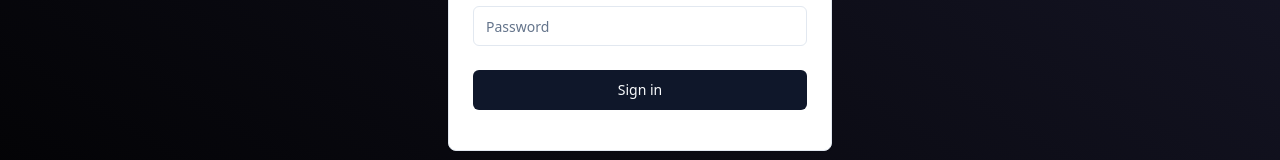
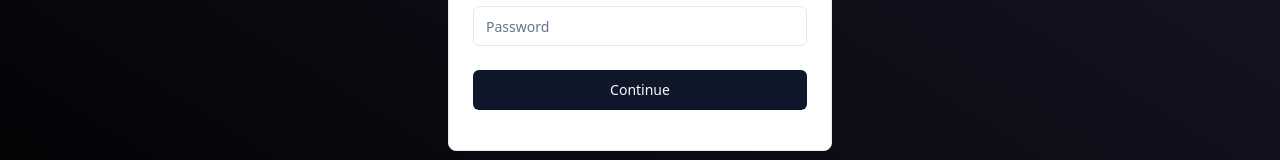
Before and after one commit to aguilanbon/remoterus-client, a Next.js app: page / in a window 1280 px wide. Shown: the part 431-591 px from the top of the page. Built offline with nearby package versions, Linux system fonts and the light colour scheme.

Commit message:
updated wordings in signin form, remove unused components

```diff
--- a/app/page.tsx
+++ b/app/page.tsx
@@ -14,8 +14,7 @@ export default function Home() {
   return (
     <div className="w-full min-h-screen">
       <div className="w-full h-screen flex items-center justify-center">
-        {/* <div className="w-96 bg-white p-10 rounded-md"> */}
-        <Card className="w-96 ">
+        <Card className="w-96">
           <CardHeader>
             <CardTitle>Sign in</CardTitle>
             <CardDescription>Yo! Welcome back.</CardDescription>
@@ -24,7 +23,6 @@ export default function Home() {
             <SignInForm />
           </CardContent>
         </Card>
-        {/* </div> */}
       </div>
     </div>
   );
--- a/components/forms/signin_form.tsx
+++ b/components/forms/signin_form.tsx
@@ -8,7 +8,6 @@ import { Button } from "@/components/ui/button";
 import {
   Form,
   FormControl,
-  FormDescription,
   FormField,
   FormItem,
   FormLabel,
@@ -18,10 +17,9 @@ import { Input } from "@/components/ui/input";
 import { signInUser } from "@/lib/constants/api_constants";
 import { useRouter } from "next/navigation";
 import { useToast } from "../ui/use-toast";
-import { ToastAction } from "@radix-ui/react-toast";
 import { ExclamationTriangleIcon } from "@radix-ui/react-icons";
 
-import { Alert, AlertDescription, AlertTitle } from "@/components/ui/alert";
+import { Alert, AlertDescription } from "@/components/ui/alert";
 
 const formSchema = z.object({
   username: z.string().nonempty({ message: "Username must not be empty." }),
@@ -71,7 +69,6 @@ function SignInForm() {
           variant: "default",
           title: "Success!",
           description: "Welcome back! What's up?",
-          // action: <ToastAction altText="Try again">Try again</ToastAction>,
         });
       }
     } catch (error) {
@@ -80,7 +77,6 @@ function SignInForm() {
         variant: "destructive",
         title: "Uh oh! Something went wrong.",
         description: "There was a problem with your request.",
-        // action: <ToastAction altText="Try again">Try again</ToastAction>,
       });
     }
   };
@@ -101,9 +97,6 @@ function SignInForm() {
               <FormControl>
                 <Input placeholder="Username or Email" {...field} />
               </FormControl>
-              {/* <FormDescription>
-                This is your public display name.
-              </FormDescription> */}
               <FormMessage />
             </FormItem>
           )}
@@ -117,16 +110,13 @@ function SignInForm() {
               <FormControl>
                 <Input type="password" placeholder="Password" {...field} />
               </FormControl>
-              {/* <FormDescription>
-                This is your public display name.
-              </FormDescription> */}
               <FormMessage />
             </FormItem>
           )}
         />
         <div className="w-full flex items-end justify-end">
           <Button type="submit" className="w-full space-y-4 mb-4">
-            Sign in
+            Continue
           </Button>
         </div>
       </form>
```
